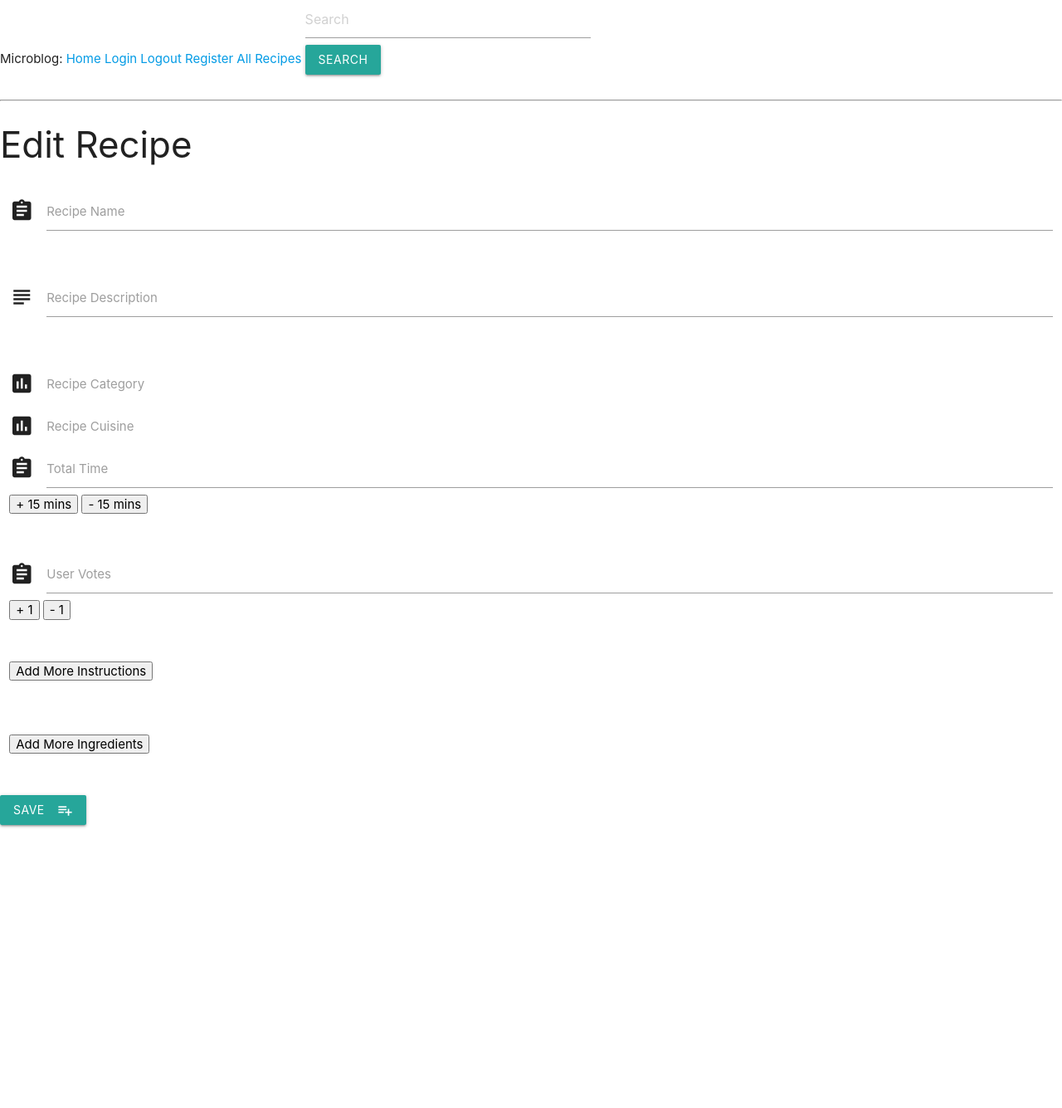
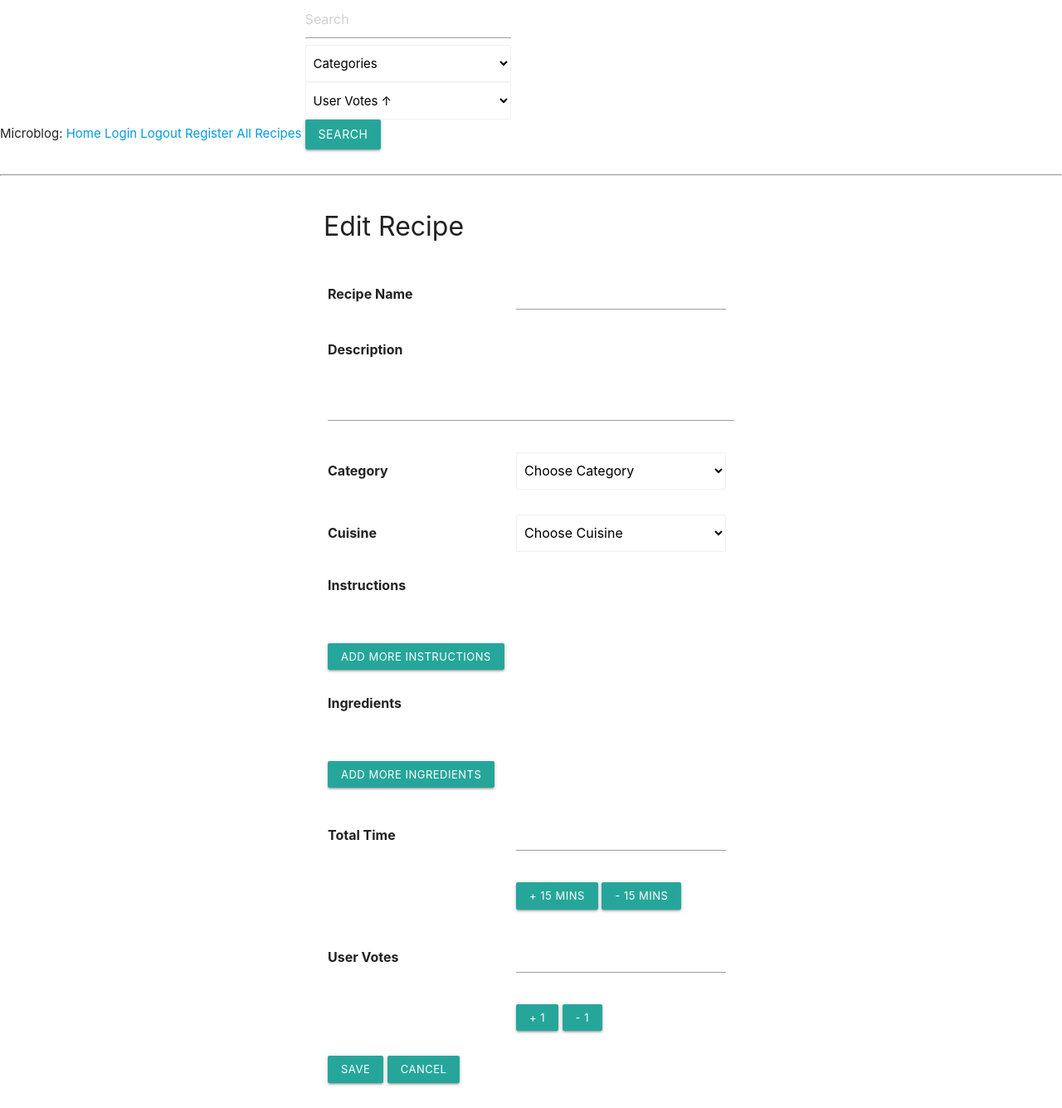
Before and after one commit to ramblingbarney/refactored-funicular, a Python web app: template templates/edit_recipe.html in a window 1280 px wide. Shown: the whole page at 83% size. Before the commit the page ends 997 px from the top, so only its background shows below. Run offline with Jinja, Linux system fonts and the light colour scheme; the template is opened without the code that fills it, so the values that code supplies are empty.

Commit message:
- Added noborder class to 'show_recipe.html' template - Added styling to 'edit_recipe.html' template - Added class 'browser-default' for 'base.html' and 'edit_recipe.html' templates

```diff
--- a/static/css/style.css
+++ b/static/css/style.css
@@ -106,3 +106,7 @@ font-size: 3vh;
 .bold-heading {
   font-weight: bold;
 }
+
+.noborder tr {
+  border:none;
+}
--- a/templates/base.html
+++ b/templates/base.html
@@ -12,6 +12,7 @@
           accordion: false
         });
       });
+
     </script>
     <body>
         <div>
@@ -25,12 +26,12 @@
             <li class="nav-single-line"><form action="{{ url_for('search_recipes') }}" method="POST" class="col s12">
               <input name=_csrf_token type=hidden value="{{ csrf_token() }}">
               <input id="search-text" name="search_text" type="text" placeholder="Search" required>
-              <select id="search_option" name="search_selected">
+              <select id="search_option" name="search_selected" class="browser-default">
                 <option value="category_name.category_name">Categories</option>
                 <option value="cuisine_name.cuisine_name">Cuisines</option>
                 <option value="user_votes">User Votes</option>
               </select>
-              <select id="order_option" name="order_selected">
+              <select id="order_option" name="order_selected" class="browser-default">
                 <option value="UserVotesAscending">User Votes &uarr;</option>
                 <option value="UserVotesDescending">User Votes &darr;</option>
                 <option value="TotalTimeAscending">Total Time &uarr;</option>
--- a/templates/edit_recipe.html
+++ b/templates/edit_recipe.html
@@ -1,4 +1,4 @@
-{% extends 'base.html' %} {% block content %}
+{% extends 'base.html'%} {% block content %}
 <script>
 
 function addFieldInstructions() {
@@ -8,7 +8,7 @@ function addFieldInstructions() {
   var numberInstructions = document.getElementsByClassName("input_fields_wrap_instructions");
 
   // Give the new div some content
-  elChild.innerHTML = `<input name="instruction[${numberInstructions.length}]" type="text" class="validate input_fields_wrap_instructions" value="{{ing}}"/><button onclick="this.parentNode.parentNode.removeChild(this.parentNode);" type="button">Remove</button>`;
+  elChild.innerHTML = `<input name="instruction[${numberInstructions.length}]" type="text" class="validate input_fields_wrap_instructions" value="{{ing}}"/><button onclick="this.parentNode.parentNode.removeChild(this.parentNode);" type="button" class="waves-effect waves-light btn-small">Remove</button>`;
 
   // Jug it into the parent element
   el.appendChild(elChild);
@@ -22,7 +22,7 @@ function addFieldIngredients() {
   var numberIngredients = document.getElementsByClassName("input_fields_wrap_ingredients");
 
   // Give the new div some content
-  elChild.innerHTML = `<input name="ingredient[${numberIngredients.length}]" type="text" class="validate input_fields_wrap_ingredients" value="{{ing}}"/><button onclick="this.parentNode.parentNode.removeChild(this.parentNode);" type="button">Remove</button>`;
+  elChild.innerHTML = `<input name="ingredient[${numberIngredients.length}]" type="text" class="validate input_fields_wrap_ingredients" value="{{ing}}"/><button onclick="this.parentNode.parentNode.removeChild(this.parentNode);" type="button" class="waves-effect waves-light btn-small">Remove</button>`;
 
   // Jug it into the parent element
   el.appendChild(elChild);
@@ -64,99 +64,133 @@ function minus1Vote() {
 }
 
 </script>
-<h3>Edit Recipe</h3>
-<div class="row">
+<div class="form-container">
+  <div class="left-column"></div>
+  <div class="central-column">
+    <h2 class="form-heading">Edit Recipe</h2>
       <form action="{{ url_for('update_recipe', recipe_id=recipes._id) }}" method="POST" class="col s12">
         <input name=_csrf_token type=hidden value="{{ csrf_token() }}">
-        <div class="row">
-          <div class="input-field col s12">
-              <i class="material-icons prefix">assignment</i>
-              <input id="recipe-name" name="recipe_name" type="text" class="validate" value="{{recipes.recipe_name}}">
-              <label for="icon_prefix">Recipe Name</label>
-          </div>
-        </div>
-        <div class="row">
-            <div class="input-field col s12">
-                <i class="material-icons prefix">subject</i>
-                <input id="recipe-description" name="recipe_description" type="text" class="validate" value="{{recipes.recipe_description}}">
-                <label for="icon_telephone">Recipe Description</label>
-            </div>
-        </div>
-        <div class="row">
-          <div class="input-field col s12">
-            <i class="material-icons prefix">poll</i>
-            <select id="category" name="category_name" required>
+        <table class="noborder">
+          <tr>
+            <td class="recipe-header"><p class="bold-heading">Recipe Name</p></td>
+            <td><input id="recipe-name" name="recipe_name" type="text" class="validate" value="{{recipes.recipe_name}}"></td>
+            <td></td>
+          </tr>
+        <tr>
+          <td class="recipe-description"><p class="bold-heading">Description</p></td>
+          <td></td>
+          <td></td>
+        <tr>
+          <td colspan="3"><input id="recipe-description" name="recipe_description" type="text" class="validate" value="{{recipes.recipe_description}}"></td>
+        </tr>
+        <tr>
+          <td class="category-name"><p class="bold-heading">Category</p></td>
+          <td>
+            <select id="category" name="category_name" class="browser-default" required>
               <option value="">Choose Category</option>
                 {% for cat in categories %}
                   <option value="{{cat.category_name}}" {% if cat.category_name==selected_category['category_name'] %} selected{% endif %}>{{cat.category_name}}</option>
                 {% endfor %}
             </select>
-            <label>Recipe Category</label>
-          </div>
-        </div>
-        <div class="row">
-          <div class="input-field col s12">
-            <i class="material-icons prefix">poll</i>
-            <select id="cuisine" name="cuisine_name" required>
+          </td>
+          <td></td>
+        </tr>
+        <tr>
+          <td class="cuisine-name">
+            <p class="bold-heading">Cuisine</p>
+          </td>
+          <td>
+            <select id="cuisine" name="cuisine_name" class="browser-default" required>
               <option value="">Choose Cuisine</option>
                 {% for cui in cuisines %}
                   <option value="{{cui.cuisine_name}}" {% if cui.cuisine_name==selected_cuisine['cuisine_name'] %} selected{% endif %}>{{cui.cuisine_name}}</option>
                 {% endfor %}
             </select>
-            <label>Recipe Cuisine</label>
-          </div>
-        </div>
-        <div class="row">
-          <div class="input-field col s12">
-              <i class="material-icons prefix">assignment</i>
-              <input id="total-time" name="total_time" type="text" class="validate" value="{{recipes.total_time}}">
-              <button class="plus_15_button" onclick="addFifteenMinutes()" type="button"> + 15 mins</button>
-              <button class="minus_15_button" onclick="minusFifteenMinutes()" type="button"> - 15 mins</button>
-              <label for="icon_prefix">Total Time</label>
-          </div>
-        </div>
-        <div class="row">
-          <div class="input-field col s12">
-              <i class="material-icons prefix">assignment</i>
-              <input id="user-votes" name="user_votes" type="text" class="validate" value="{{recipes.user_votes}}">
-              <button class="plus_1_vote_button" onclick="add1Vote()" type="button"> + 1</button>
-              <button class="minus_1_vote_button" onclick="minus1Vote()" type="button"> - 1</button>
-              <label for="icon_prefix">User Votes</label>
-          </div>
-        </div>
-        <div class="row">
-          <div class="input-field col s12">
-            <button class="add_field_button_instructions" onclick="addFieldInstructions()" type="button">Add More Instructions</button>
-            <div>
+          </td>
+          <td></td>
+        </tr>
+        <tr>
+          <td class="instruction-header"><p class="bold-heading">Instructions</p></td>
+          <td></td>
+          <td></td>
+        </tr>
+        <tr>
+          <td colspan="3">
             <ol id="li-instructions">
               {% for i in instructions %}
                 <li>
-                    <input name="instruction[{{loop.index0}}]" type="text" class="validate input_fields_wrap_instructions" value="{{i}}"/><button onclick="this.parentNode.parentNode.removeChild(this.parentNode);" type="button">Remove</button>
+                  <input name="instruction[{{loop.index0}}]" type="text" class="validate input_fields_wrap_instructions" value="{{i}}"/><button onclick="this.parentNode.parentNode.removeChild(this.parentNode);" type="button" class="waves-effect waves-light btn-small">Remove</button>
                 </li>
               {% endfor %}
             </ol>
-            </div>
-          </div>
-        </div>
-        <div class="row">
-          <div class="input-field col s12">
-            <button class="add_field_button_ingredients" onclick="addFieldIngredients()" type="button">Add More Ingredients</button>
-            <div>
+          </td>
+        </tr>
+        <tr>
+          <td>
+            <button class="add_field_button_instructions waves-effect waves-light btn-small" onclick="addFieldInstructions()" type="button">Add More Instructions</button>
+          </td>
+          <td></td>
+          <td></td>
+        </tr>
+        <tr>
+          <td class="ingredients-header"><p class="bold-heading">Ingredients</p></td>
+          <td></td>
+        </tr>
+        <tr>
+          <td colspan="3">
             <ol id="li-ingredients">
               {% for ing in ingredients %}
                 <li>
-                    <input name="ingredient[{{loop.index0}}]" type="text" class="validate input_fields_wrap_ingredients" value="{{ing}}"/><button onclick="this.parentNode.parentNode.removeChild(this.parentNode);" type="button">Remove</button>
+                  <input name="ingredient[{{loop.index0}}]" type="text" class="validate input_fields_wrap_ingredients" value="{{ing}}"/><button onclick="this.parentNode.parentNode.removeChild(this.parentNode);" type="button" class="waves-effect waves-light btn-small">Remove</button>
                 </li>
               {% endfor %}
             </ol>
-            </div>
-          </div>
-        </div>
-        <div class="row">
-            <button class="btn waves-effect waves-light" id="save-recipe" type="submit" name="action">Save
-              <i class="material-icons right">playlist_add</i>
+          </td>
+        </tr>
+        <tr>
+          <td>
+            <button class="add_field_button_ingredients waves-effect waves-light btn-small" onclick="addFieldIngredients()" type="button">Add More Ingredients</button>
+          </td>
+          <td></td>
+          <td></td>
+        </tr>
+        <tr>
+          <td class="total-time"><p class="bold-heading">Total Time</p></td>
+          <td>  <input id="total-time" name="total_time" type="text" class="validate" value="{{recipes.total_time}}"></td>
+          <td></td>
+        </tr>
+        <tr>
+          <td></td>
+          <td>
+            <button class="plus_15_button waves-effect waves-light btn-small" onclick="addFifteenMinutes()" type="button"> + 15 mins</button>
+            <button class="minus_15_button waves-effect waves-light btn-small" onclick="minusFifteenMinutes()" type="button"> - 15 mins</button>
+          </td>
+          <td></td>
+        </tr>
+        <tr>
+          <td class="user-votes"><p class="bold-heading">User Votes</p></td>
+          <td><input id="user-votes" name="user_votes" type="text" class="validate" value="{{recipes.user_votes}}"></td>
+          <td></td>
+        </tr>
+        <tr>
+          <td></td>
+          <td>
+            <button class="plus_1_vote_button waves-effect waves-light btn-small" onclick="add1Vote()" type="button"> + 1</button>
+            <button class="minus_1_vote_button waves-effect waves-light btn-small" onclick="minus1Vote()" type="button"> - 1</button>
+          </td>
+          <td></td>
+        </tr>
+        <tr>
+          <td colspan="3">
+            <button class="waves-effect waves-light btn-small" id="save-recipe" type="submit" name="action">Save
               </button>
-        </div>
+           <a href="{{url_for('get_recipes')}}" class="waves-effect waves-light btn-small show_all_recipes_button">Cancel</a>
+          </td>
+        </tr>
+      </table>
     </form>
   </div>
+  <div class="right-column"></div>
+</div>
+
 {% endblock %}
--- a/templates/show_recipe.html
+++ b/templates/show_recipe.html
@@ -4,7 +4,7 @@
   <div class="left-column"></div>
   <div class="central-column">
       <input name=_csrf_token type=hidden value="{{ csrf_token() }}">
-      <table>
+      <table class="noborder">
         <tr>
           <td class="recipe-header"><p class="bold-heading">Recipe Name</p></td>
           <td>{{recipes.recipe_name}}</td>
```
Lines whose indentation alone changed are shown as unchanged.
